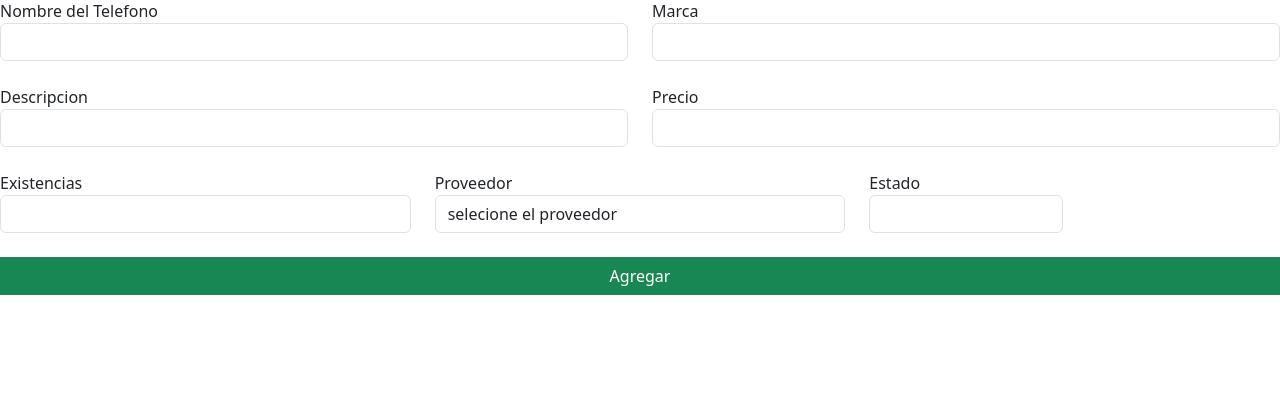
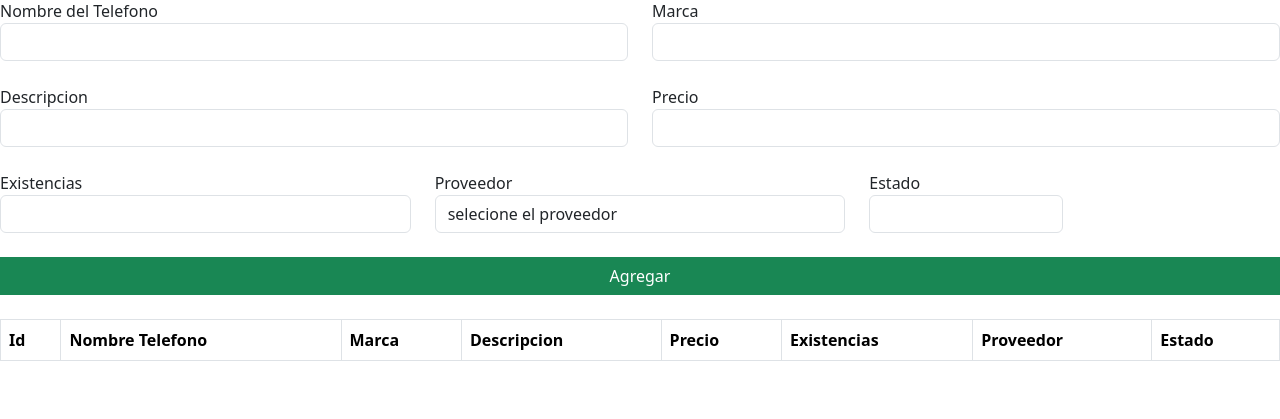
Before and after one commit to MiguelZelaya5/App_flask_mysql, a Flask app: page /proveedores in a window 1280 px wide. Shown: the part 99-518 px from the top of the page. Run offline with Flask 3, Linux system fonts and the light colour scheme; tables that the repository leaves empty or names only in its code hold one stand-in row (values such as "Sample post"); lists and menus that the app fills with data are empty; some libraries are stand-ins or nearby versions.

Commit message:
avanzepro

```diff
--- a/app.py
+++ b/app.py
@@ -29,18 +29,24 @@
     estado= request.form["estado"]
     controladortele.insertar_telefono(nombre_telefono,marca,descripcion,
                                       precio,existencias,proveedor,estado)
-    return redirect("/agregartelefono.html")
+    return redirect("/tablatel")
 @app.route("/")
 @app.route("/tablatelefonos")
 def tablatelefonos():
     tablatelefonos = controladortele.obtener_telefonos()
-    return render_template("tablatelefonos.html", tablatelefonos=tablatelefonos)
+    return render_template("tablatelefonos.html",tablatelefonos=tablatelefonos)
 
 @app.route('/proveedores')
 def proveedores():
     proveedores=controladortele.obtener_name_proveedores()
 
     return render_template("agregartelefono.html", proveedores=proveedores)
+
+@app.route("/tablatel")
+def tablatel():
+    proveedores=controladortele.obtener_name_proveedores()
+    tablatelefonos = controladortele.obtener_telefonos()
+    return render_template("agregartelefono.html",tablatelefonos=tablatelefonos,proveedores=proveedores)
 
 @app.route("/eliminar_telefono", methods=["POST"])
 def eliminar_telefono():
--- a/templates/agregartelefono.html
+++ b/templates/agregartelefono.html
@@ -51,7 +51,35 @@
         </div>
         <div class="form-group row mb-4">
           <button type="submit" class="btn btn-success">Agregar</button>
+
         </div>
+        <table class="table table-hover table-striped table-bordered" id="example">
+          <thead style="background-color: rgb(202, 199, 194); color: #121213;">
+            <th>Id</th>
+            <th>Nombre Telefono</th>
+            <th>Marca</th>
+            <th>Descripcion</th>
+            <th>Precio</th>
+            <th>Existencias</th>
+            <th>Proveedor</th>
+            <th>Estado</th>
+          </thead>
+          <tbody>
+            {% for tablatelefono in tablatelefonos %}
+            <tr>
+              <td>{{tablatelefono[0]}}</td>
+              <td>{{tablatelefono[1]}}</td>
+              <td>{{tablatelefono[2]}}</td>
+              <td>{{tablatelefono[3]}}</td>
+              <td>{{tablatelefono[4]}}</td>
+              <td>{{tablatelefono[5]}}</td>
+              <td>{{tablatelefono[6]}}</td>
+              <td>{{tablatelefono[7]}}</td>
+
+            </tr>
+            {% endfor %}
+          </tbody>
+        </table>
       </form>
     </div>
   </div>
--- a/templates/todointerfaz.html
+++ b/templates/todointerfaz.html
@@ -21,7 +21,7 @@
                           Telefonos
                         </a>
                         <ul class="dropdown-menu" aria-labelledby="navbarScrollingDropdown">
-                          <li><a class="dropdown-item" href="{{url_for('formularioagregartelefono')}}">Ingresar nuevo Telefono</a></li>
+                          <li><a class="dropdown-item" href="{{url_for('tablatel')}}">Ingresar nuevo Telefono</a></li>
                           <li><hr class="dropdown-divider"></li>
                           <li><a class="dropdown-item" href="#">Actualizar datos de Telefonos</a></li>
                           <li><hr class="dropdown-divider"></li>
```
